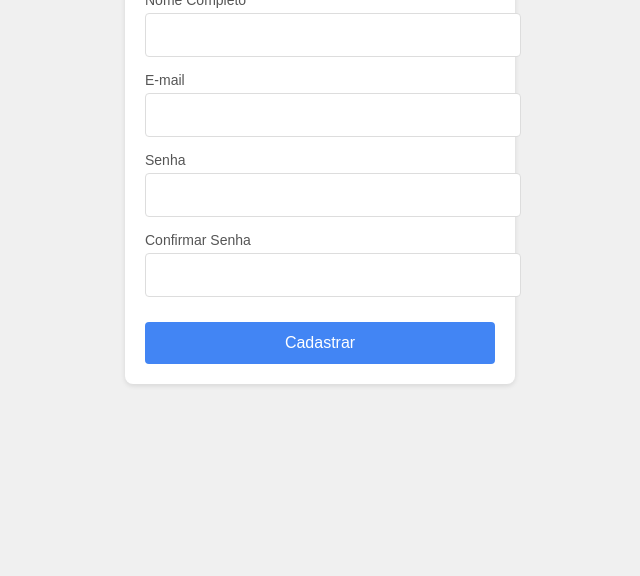
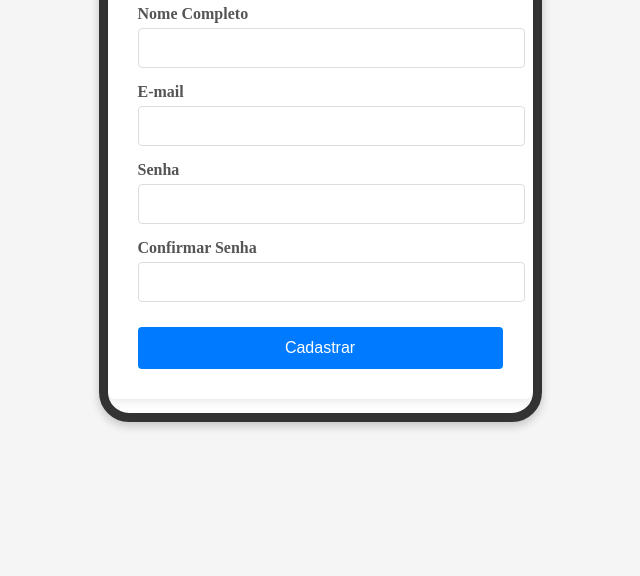
Before and after one commit to Izaeljr17/mobile, a plain HTML site: page mobile-main/izael/index.html in a window 1280 px wide. Shown: the part 280-856 px from the top of the page, without its empty margins (320-960 px from the left). Drawn offline with Linux system fonts and the light colour scheme.

Commit message:
Atualizar o style.css

```diff
--- a/mobile-main/izael/style.css
+++ b/mobile-main/izael/style.css
@@ -1,65 +1,76 @@
 body {
-    background-color: #f0f0f0;
-    font-family: Arial, sans-serif;
-    padding: 20px;
+    background-color: #f5f5f5;
     display: flex;
     justify-content: center;
     align-items: center;
     min-height: 100vh;
+    padding: 20px;
 }
 
-.celular {
+.tudo {
     background-color: white;
     border-radius: 8px;
-    padding: 20px;
+    box-shadow: 0 2px 10px rgba(0, 0, 0, 0.1);
+    padding: 30px;
     width: 100%;
-    max-width: 350px;
-    box-shadow: 0 2px 5px rgba(0,0,0,0.1);
+    max-width: 400px;
 }
 
 h1 {
+    text-align: center;
+    margin-bottom: 20px;
     color: #333;
-    font-size: 22px;
-    margin-bottom: 20px;
-    text-align: center;
 }
 
 .cadastro {
     margin-bottom: 15px;
 }
 
-label {
+.cadastro label {
     display: block;
     margin-bottom: 5px;
+    font-weight: bold;
     color: #555;
-    font-size: 14px;
 }
 
-input {
+.cadastro input {
     width: 100%;
-    padding: 12px;
+    padding: 10px;
     border: 1px solid #ddd;
     border-radius: 4px;
     font-size: 16px;
 }
 
-input:focus {
+.cadastro input:focus {
+    border-color: #007bff;
     outline: none;
-    border-color: #4285F4;
 }
 
 .botao {
-    background-color: #4285F4;
+    width: 100%;
+    padding: 12px;
+    background-color: #007bff;
     color: white;
     border: none;
     border-radius: 4px;
-    padding: 12px;
-    width: 100%;
     font-size: 16px;
+    cursor: pointer;
     margin-top: 10px;
-    cursor: pointer;
 }
 
 .botao:hover {
-    background-color: #3367D6;
+    background-color: #0056b3;
 }
+
+.celular {
+    position: relative;
+    width: 425px;
+    height: 530px;
+    border: 9px solid #333; /* Borda do celular */
+    border-radius: 30px; /* Bordas arredondadas */
+    box-shadow: 0 4px 10px rgba(0, 0, 0, 0.2); /* Sombra para dar um efeito */
+    background-color: #fff;
+    display: flex;
+    justify-content: center;
+    align-items: center;
+}
```
